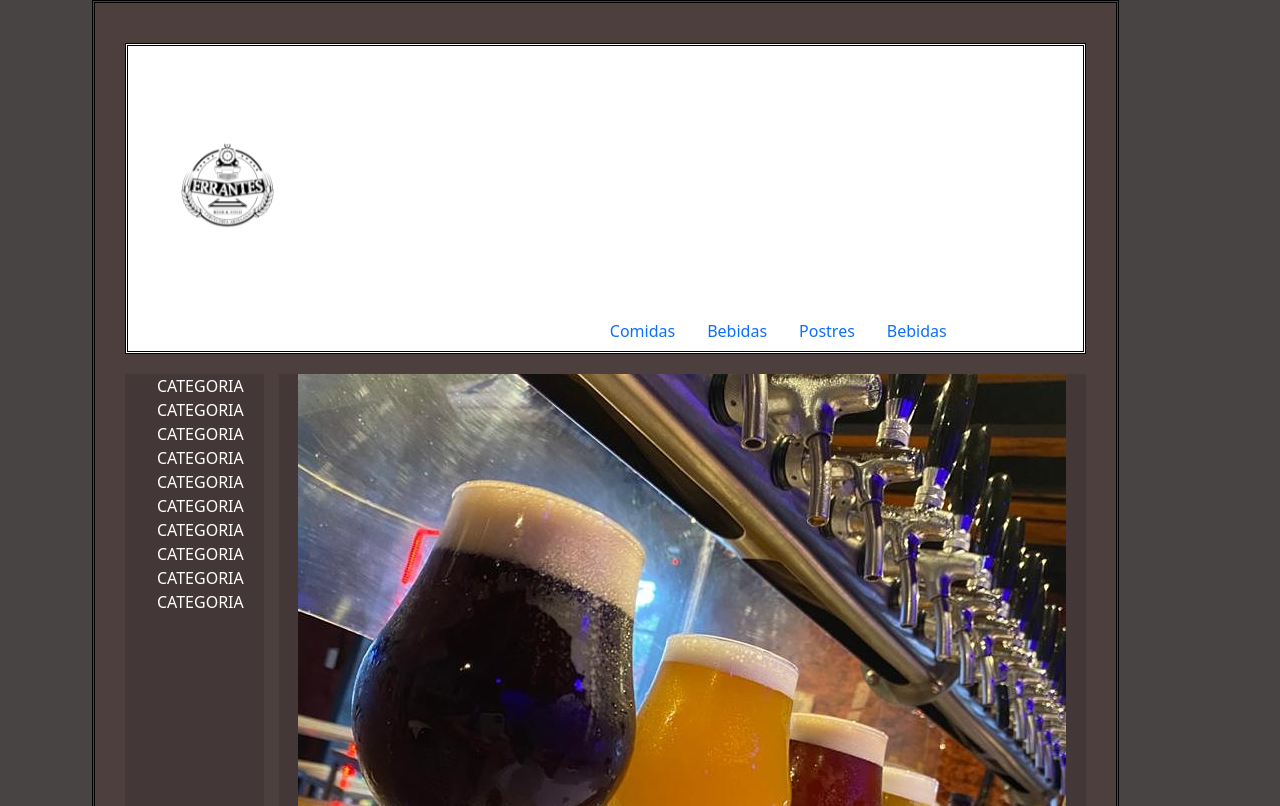
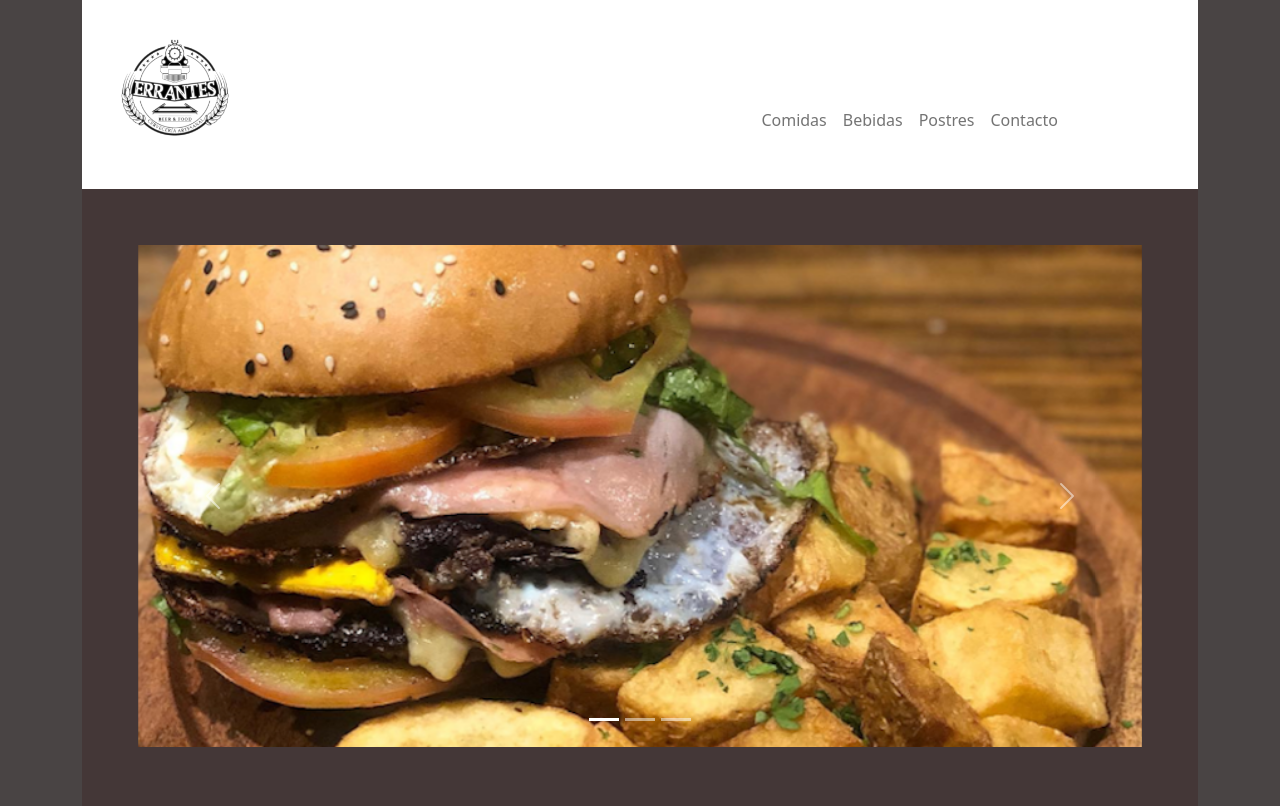
Before and after one commit to ezz365/errantes_cerveceria, a plain HTML site: page index.html in a window 1280 px wide. Shown: the top 806 px of the page. Drawn offline with nearby package versions, Linux system fonts and the light colour scheme.

Commit message:
Agregado de Carrousel y edición de maquetado

```diff
--- a/css/style.css
+++ b/css/style.css
@@ -7,22 +7,7 @@
     font-weight: bold;
 }
 
-.grid-layout{
-    display: grid;
-    grid-template-columns: 0.5fr 2fr 1fr;
-    grid-template-rows: 0.5fr 1fr 1fr 0.3fr;
-    justify-content: center;
-    column-gap: 15px;
-    row-gap: 20px;
-    grid-template-areas: "header header" "nav1 nav1" " nav2 nav2" "footer footer";
 
-    width: 95%;
-    margin: 10px;
-    padding: 30px;
-    background-color: rgba(78, 63, 63, 1);
-    border-style: double;
-    border-color: black;
-}
 
 .grid{
     border: 4px solid black;
@@ -94,12 +79,23 @@
     margin-right: 20px;
 }
 
-.nav1{
+
+.carrousel{
     grid-area: nav1;
-    grid-column: 2/4;
+    grid-column: 1/4;
     background-color: rgb(68, 55, 55);
     text-align: center;
     color: white;
+    padding: 5%;
+}
+
+.nav1{
+    grid-area: nav1;
+    grid-column: 1/4;
+    background-color: rgb(68, 55, 55);
+    text-align: center;
+    color: white;
+    padding: 5%;
 }
 
 
@@ -109,6 +105,7 @@
     background-color: rgb(68, 55, 55);
     text-align: center;
     color: white;
+    padding: 5%;
 }
 
 #iframe{
@@ -143,6 +140,7 @@
     text-align: center;
     color: black;
     display: relative;
+    padding: 5%;
 }
 
 #copyright{
--- a/index.html
+++ b/index.html
@@ -9,11 +9,18 @@
     <link rel="stylesheet" href="https://cdnjs.cloudflare.com/ajax/libs/animate.css/4.1.1/animate.min.css">
     <link href="https://cdn.jsdelivr.net/npm/bootstrap@5.2.0-beta1/dist/css/bootstrap.min.css" rel="stylesheet" integrity="sha384-0evHe/X+R7YkIZDRvuzKMRqM+OrBnVFBL6DOitfPri4tjfHxaWutUpFmBp4vmVor" crossorigin="anonymous">
 </head>
-<body class="container-sm">
-    <div class="grid-layout" class="index1">
-        <header class="header">
-            <h1 id="logo" class="animate__animated animate__fadeIn"><a href="index.html"><img src="img/logo.jpg" width="140px" height="140px" class="logo"></a></h1>
-            <ul class="nav justify-content-end">
+<body class="container">
+   <!-- <div class="grid-layout" class="index1">-->
+
+    <header>
+        <nav class="navbar navbar-expand-lg bg-white">
+            <div class="container-sm">
+              <a class="navbar-brand" href="index.html"><img src="img/logo.jpg" width="25%" height="25%"></a>
+              <button class="navbar-toggler justify-content-end" type="button" data-bs-toggle="collapse" data-bs-target="#navbarNav" aria-controls="navbarNav" aria-expanded="false" aria-label="Toggle navigation">
+                <span class="navbar-toggler-icon"></span>
+              </button>
+              <div class="collapse navbar-collapse justify-content-end" id="navbarNav">
+                <ul class="navbar-nav">
                   <li class="nav-item">
                     <a class="nav-link" href="comidas.html">Comidas</a>
                   </li>
@@ -24,10 +31,58 @@
                     <a class="nav-link" href="postres.html">Postres</a>
                   </li>
                   <li class="nav-item">
-                    <a class="nav-link" href="contacto.html">Bebidas</a>
+                    <a class="nav-link" href="contacto.html">Contacto</a>
                   </li>
                 </ul>
+              </div>
+            </div>
+        </nav>
     </header>
+
+    <nav class="carrousel">
+        <div id="carouselExampleIndicators" class="carousel slide" data-bs-ride="true">
+            <div class="carousel-indicators">
+            <button type="button" data-bs-target="#carouselExampleIndicators" data-bs-slide-to="0" class="active" aria-current="true" aria-label="Slide 1"></button>
+            <button type="button" data-bs-target="#carouselExampleIndicators" data-bs-slide-to="1" aria-label="Slide 2"></button>
+            <button type="button" data-bs-target="#carouselExampleIndicators" data-bs-slide-to="2" aria-label="Slide 3"></button>
+            </div>
+            <div class="carousel-inner">
+            <div class="carousel-item active">
+                <img src="img/carrousel1.png" class="d-block w-100" alt="...">
+            </div>
+            <div class="carousel-item">
+                <img src="img/carrousel2.png" class="d-block w-100" alt="...">
+            </div>
+            <div class="carousel-item">
+                <img src="img/carrousel3.png" class="d-block w-100" alt="...">
+            </div>
+            </div>
+            <button class="carousel-control-prev" type="button" data-bs-target="#carouselExampleIndicators" data-bs-slide="prev">
+            <span class="carousel-control-prev-icon" aria-hidden="true"></span>
+            <span class="visually-hidden">Previous</span>
+            </button>
+            <button class="carousel-control-next" type="button" data-bs-target="#carouselExampleIndicators" data-bs-slide="next">
+            <span class="carousel-control-next-icon" aria-hidden="true"></span>
+            <span class="visually-hidden">Next</span>
+            </button>
+        </div>
+    </nav>
+
+    <!--<aside class="aside">
+        <ul class="categorias">
+            <li class="animate__animated animate__fadeIn">CATEGORIA</li>
+            <li class="animate__animated animate__fadeIn">CATEGORIA</li>
+            <li class="animate__animated animate__fadeIn">CATEGORIA</li>
+            <li class="animate__animated animate__fadeIn">CATEGORIA</li>
+            <li class="animate__animated animate__fadeIn">CATEGORIA</li>
+            <li class="animate__animated animate__fadeIn">CATEGORIA</li>
+            <li class="animate__animated animate__fadeIn">CATEGORIA</li>
+            <li class="animate__animated animate__fadeIn">CATEGORIA</li>
+            <li class="animate__animated animate__fadeIn">CATEGORIA</li>
+            <li class="animate__animated animate__fadeIn">CATEGORIA</li>
+        </ul>
+    </aside>-->
+
     <nav class="nav1">
         <!--<img id="imagen2" src="img/nav1.jpg" width="400px" height="400px" class="animate__animated animate__fadeIn">-->
         <img src="img/nav1.jpg" class="img-fluid" alt="...">
@@ -45,21 +100,6 @@
         </p>
     </nav>
 
-    <aside class="aside">
-        <ul class="categorias">
-            <li class="animate__animated animate__fadeIn">CATEGORIA</li>
-            <li class="animate__animated animate__fadeIn">CATEGORIA</li>
-            <li class="animate__animated animate__fadeIn">CATEGORIA</li>
-            <li class="animate__animated animate__fadeIn">CATEGORIA</li>
-            <li class="animate__animated animate__fadeIn">CATEGORIA</li>
-            <li class="animate__animated animate__fadeIn">CATEGORIA</li>
-            <li class="animate__animated animate__fadeIn">CATEGORIA</li>
-            <li class="animate__animated animate__fadeIn">CATEGORIA</li>
-            <li class="animate__animated animate__fadeIn">CATEGORIA</li>
-            <li class="animate__animated animate__fadeIn">CATEGORIA</li>
-        </ul>
-    </aside>
-
     <footer class="footer">
         <ol class="animate__animated animate__fadeIn">Redes Sociales
             <br>
```
Also changed, not shown: bebidas.html (+14 -5 lines), comidas.html (+14 -5 lines), contacto.html (+14 -5 lines), postres.html (+14 -5 lines), img/carrousel1.png (added), img/carrousel2.png (added), img/carrousel3.png (added), img/logoerrantes.jpg (added), img/unnamed.webp (deleted). Lines whose indentation alone changed are shown as unchanged.
